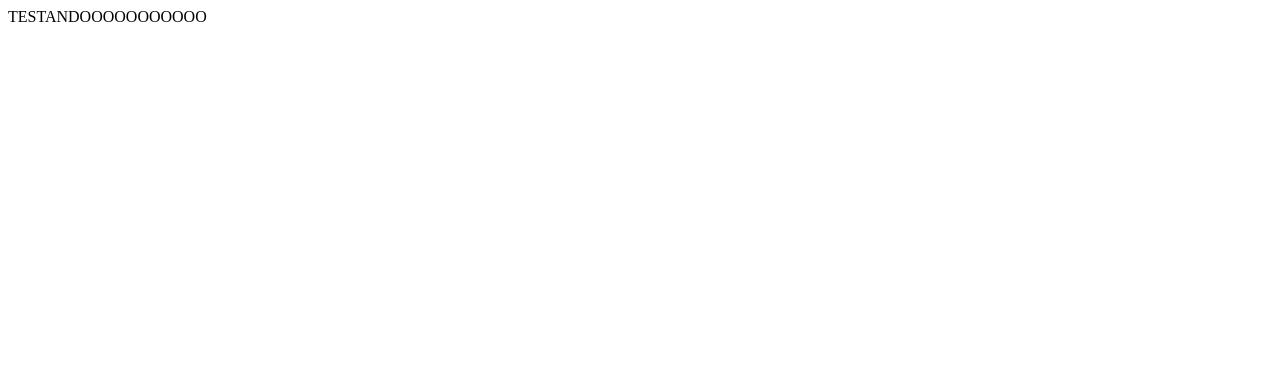
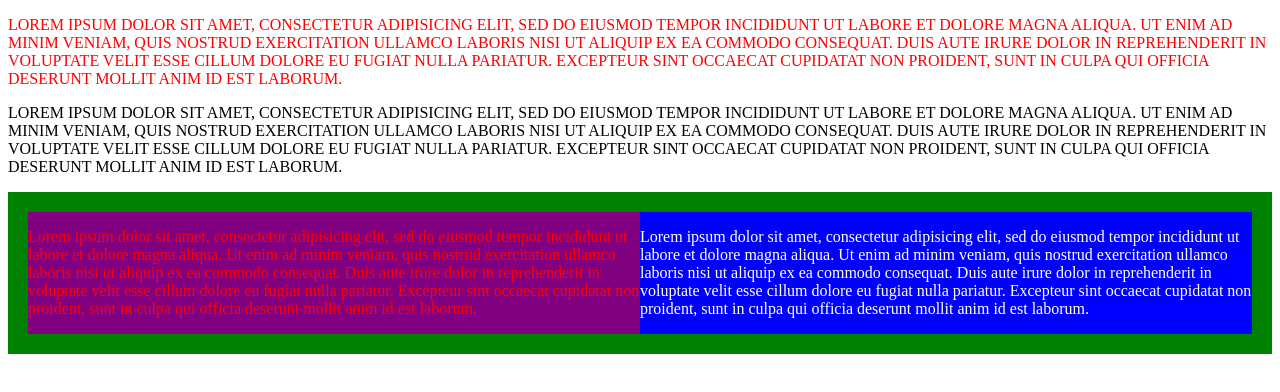
Before and after one commit to guienes/Teste, a plain HTML site: page index.html in a window 1280 px wide. Drawn offline with Linux system fonts and the light colour scheme.

Commit message:
Index com CSS

```diff
--- a/index.html
+++ b/index.html
@@ -3,8 +3,22 @@
   <head>
     <meta charset="utf-8">
     <title>TESTANDOOOOOOOOOOO</title>
+    <link rel="stylesheet" href="style.css">
   </head>
   <body>
-  <hl>TESTANDOOOOOOOOOOO</hl>
+      <p class="upper redText">Lorem ipsum dolor sit amet, consectetur adipisicing elit, sed do eiusmod tempor incididunt ut labore et dolore magna aliqua. Ut enim ad minim veniam, quis nostrud exercitation ullamco laboris nisi ut aliquip ex ea commodo consequat. Duis aute irure dolor in reprehenderit in voluptate velit esse cillum dolore eu fugiat nulla pariatur. Excepteur sint occaecat cupidatat non proident, sunt in culpa qui officia deserunt mollit anim id est laborum.</hl>
+      <p class="upper">Lorem ipsum dolor sit amet, consectetur adipisicing elit, sed do eiusmod tempor incididunt ut labore et dolore magna aliqua. Ut enim ad minim veniam, quis nostrud exercitation ullamco laboris nisi ut aliquip ex ea commodo consequat. Duis aute irure dolor in reprehenderit in voluptate velit esse cillum dolore eu fugiat nulla pariatur. Excepteur sint occaecat cupidatat non proident, sunt in culpa qui officia deserunt mollit anim id est laborum.</p>
+
+      <div class="blocoVerde flex">
+
+        <div class="blocoRoxo">
+          <p class="redText">Lorem ipsum dolor sit amet, consectetur adipisicing elit, sed do eiusmod tempor incididunt ut labore et dolore magna aliqua. Ut enim ad minim veniam, quis nostrud exercitation ullamco laboris nisi ut aliquip ex ea commodo consequat. Duis aute irure dolor in reprehenderit in voluptate velit esse cillum dolore eu fugiat nulla pariatur. Excepteur sint occaecat cupidatat non proident, sunt in culpa qui officia deserunt mollit anim id est laborum.</p>
+        </div>
+
+        <div class="blocoAzul">
+          <p class="redText" id="id">Lorem ipsum dolor sit amet, consectetur adipisicing elit, sed do eiusmod tempor incididunt ut labore et dolore magna aliqua. Ut enim ad minim veniam, quis nostrud exercitation ullamco laboris nisi ut aliquip ex ea commodo consequat. Duis aute irure dolor in reprehenderit in voluptate velit esse cillum dolore eu fugiat nulla pariatur. Excepteur sint occaecat cupidatat non proident, sunt in culpa qui officia deserunt mollit anim id est laborum.</p>
+        </div>
+
+      </div>
   </body>
 </html>
--- /dev/null
+++ b/style.css
@@ -0,0 +1,29 @@
+.redText {
+  color: red;
+
+}
+
+.upper {
+  text-transform: uppercase;
+}
+
+.blocoAzul{
+  background-color: blue;
+}
+
+.blocoRoxo {
+  background-color: purple;
+}
+
+.blocoVerde {
+  background-color: green;
+  padding: 20px;
+}
+
+#id {
+  color: #fff;
+}
+
+.flex {
+  display: flex;
+}
```
